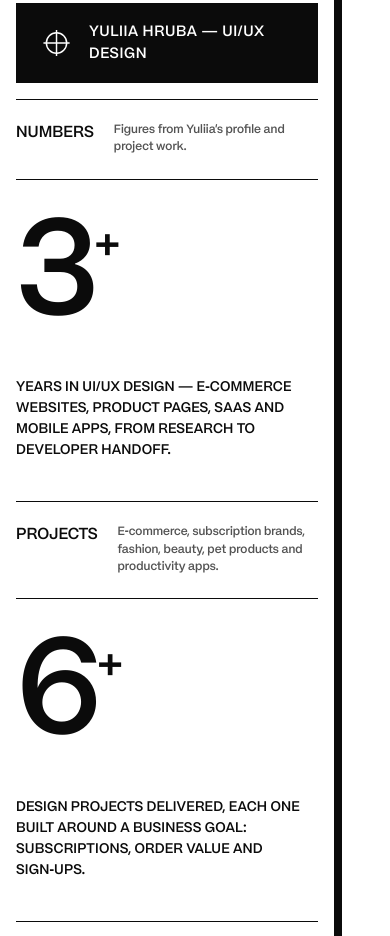
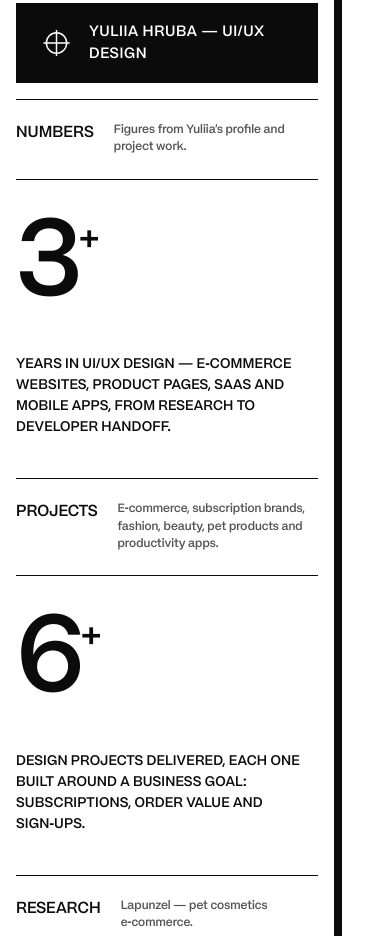
Before and after one commit to yulia11079717-hash/yuliiahruba, a plain HTML site: page index.html in a window 390 px wide. Shown: the part 2912-3848 px from the top of the page. Drawn offline with Linux system fonts and the light colour scheme.

Commit message:
Add files via upload

```diff
--- a/index.html
+++ b/index.html
@@ -112,7 +112,7 @@ body.on-project .h2-top{display:none}
 .h2-meta span{display:block;font-weight:400;color:#555;font-size:13px;margin-top:4px}
 @media (max-width:980px){.hero2{padding-right:56px}.h2-top{right:56px;grid-template-columns:1fr auto}.h2-nav{display:none}.h2-menu{display:block}.h2-tag{display:none}.stack{width:72vw;top:42%;left:calc(50% - 28px)}}
 @media (max-width:760px){
-  .oci .oci-row .num{font-size:calc((100vw - 56px - 2 * var(--pad)) * .45)}
+  .oci .oci-row .num{font-size:calc((100vw - 56px - 2 * var(--pad)) * .36);white-space:nowrap}
   .side .burger{display:none}
   .page .side-in{padding-top:22px}
   .h2-top{align-items:start}
```
